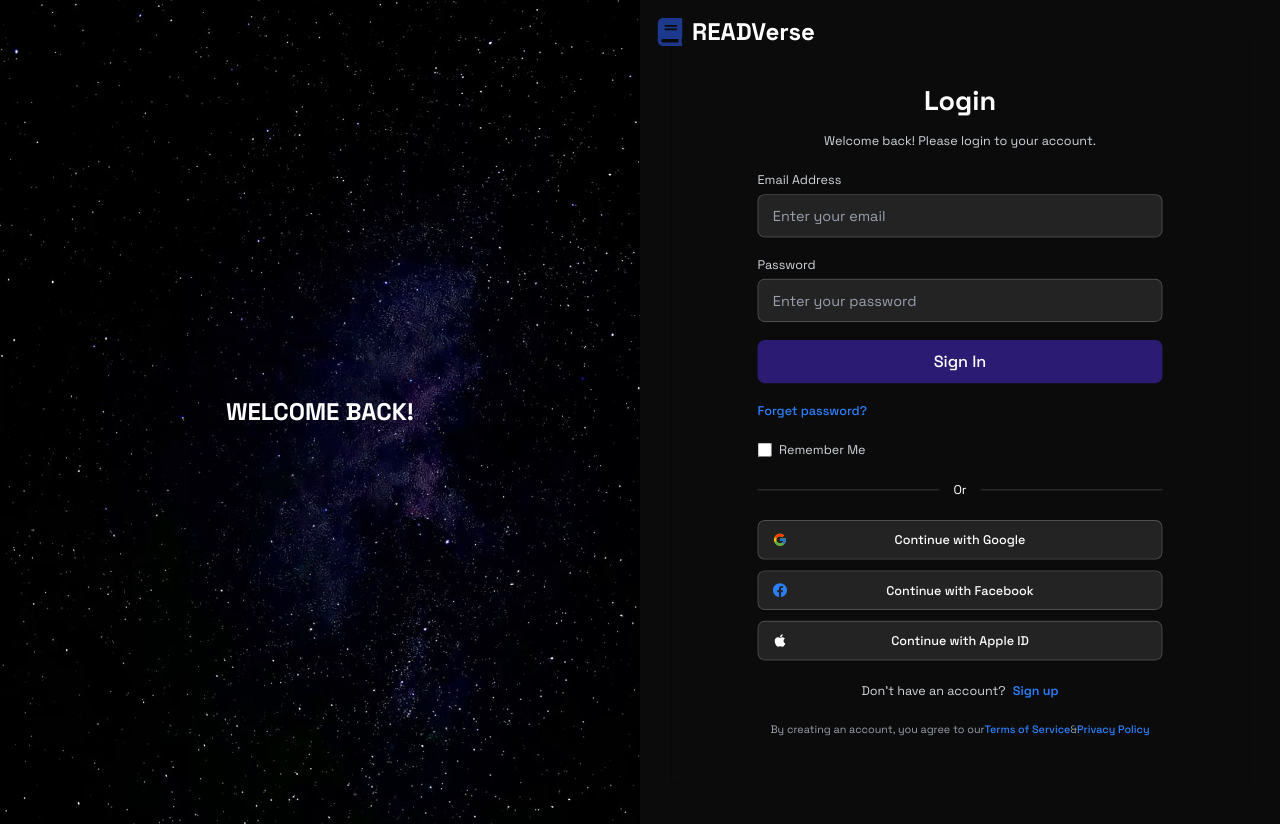
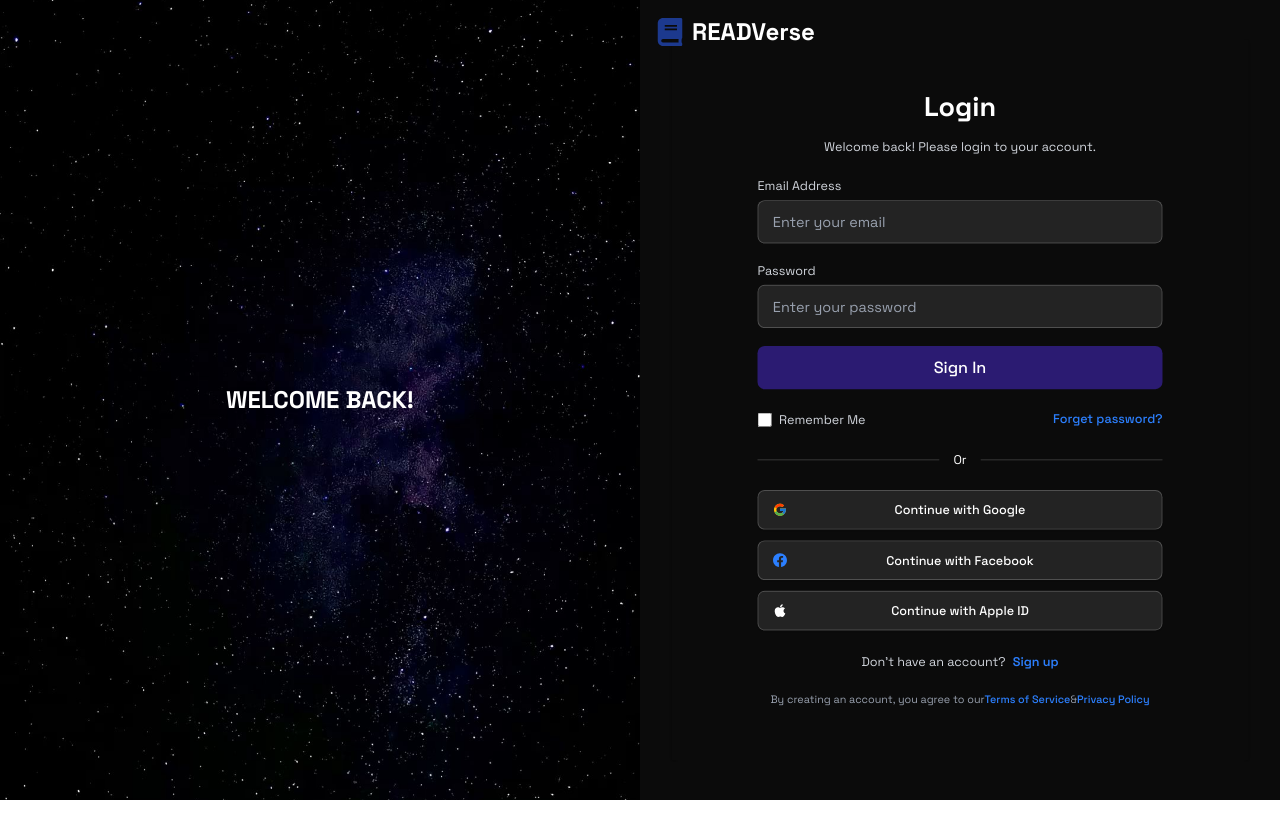
Before and after one commit to Ahmedyehia60/readverse, a Next.js app: page /Login in a window 1280 px wide. After the commit the page ends 800 px from the top, so only its background shows below. Built offline with nearby package versions, Linux system fonts and the light colour scheme.

Commit message:
fix styles

```diff
--- a/app/Login/page.tsx
+++ b/app/Login/page.tsx
@@ -169,13 +169,7 @@
                 Sign In
               </Button>
 
-              <Link
-                href="/ForgetPassword"
-                className="text-blue-500 hover:underline text-sm    font-medium"
-              >
-                Forget password?
-              </Link>
-
+              <div className="flex flex-row items-center justify-between">
                 <div className="flex items-center  gap-2 mt-1">
                   <input
                     type="checkbox"
@@ -190,6 +184,13 @@
                   >
                     Remember Me
                   </label>
+                </div>
+                <Link
+                  href="/ForgetPassword"
+                  className="text-blue-500 hover:underline text-sm font-medium"
+                >
+                  Forget password?
+                </Link>
               </div>
             </form>
 
--- a/app/api/auth/[...nextauth]/route.ts
+++ b/app/api/auth/[...nextauth]/route.ts
@@ -11,6 +11,7 @@
 export const authOptions: NextAuthOptions = {
   session: {
     strategy: "jwt",
+    maxAge: 60 * 60 * 24 * 30,
   },
 
   providers: [
@@ -142,7 +143,7 @@
           token.exp = Math.floor(Date.now() / 1000) + 60 * 60 * 24;
         }
       }
-
+      console.log("JWT TOKEN:", token);
       return token;
     },
     //================== Session Callback =======================
```
Lines whose indentation alone changed are shown as unchanged.
